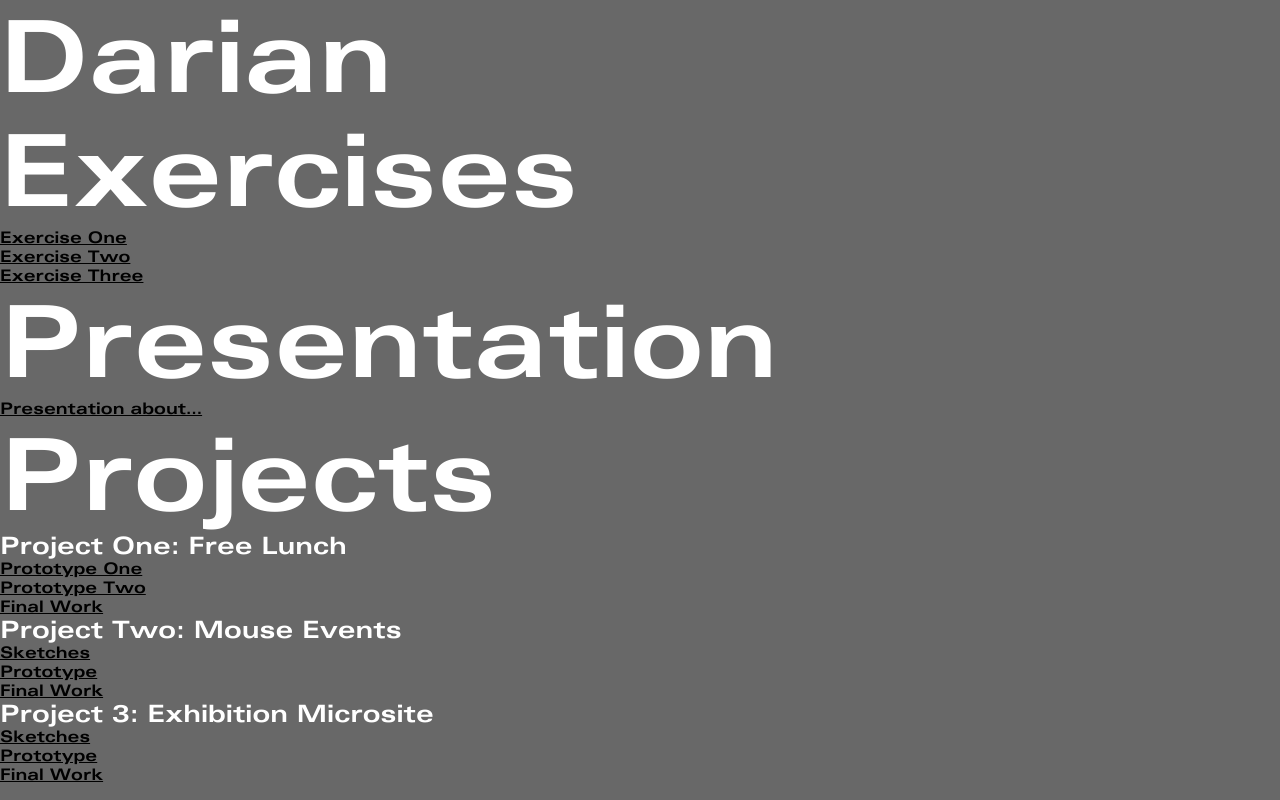
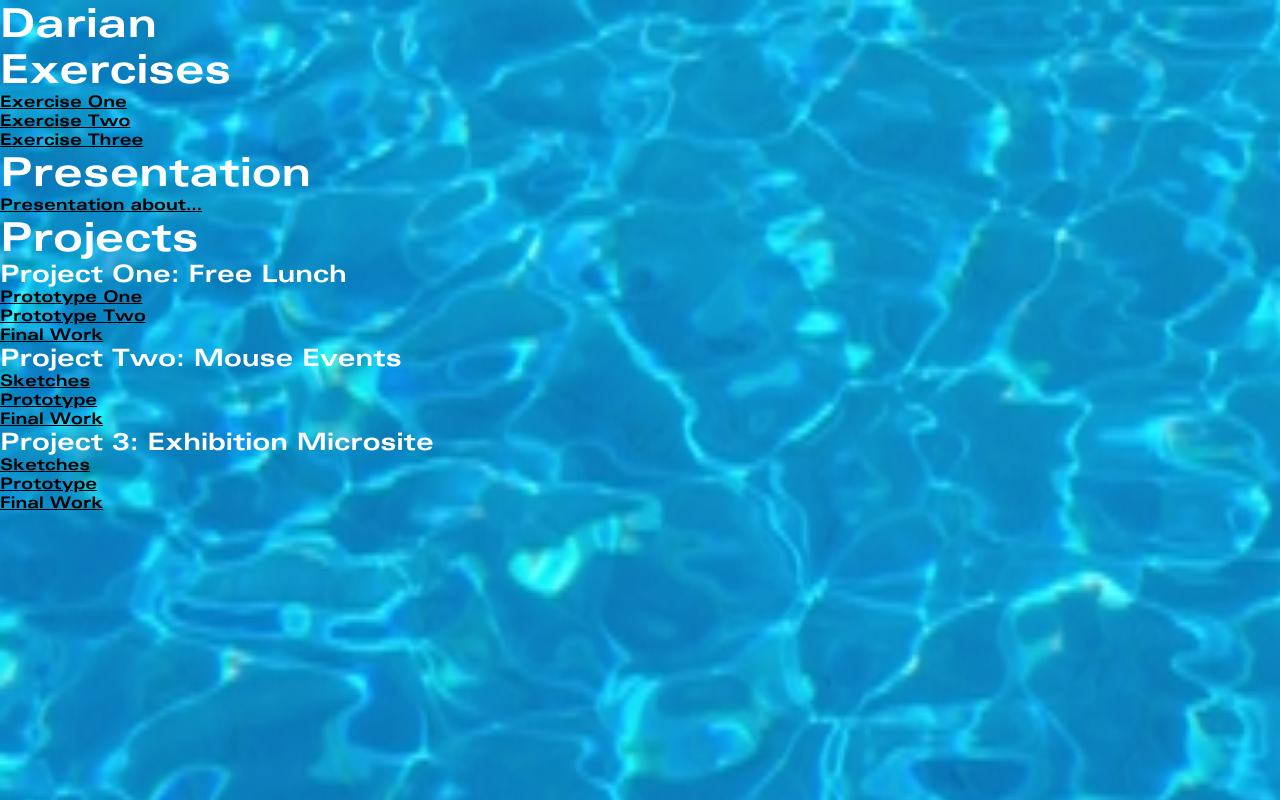
Before and after one commit to darnew/Interactive2, a plain HTML site: page index.html in a window 1280 px wide. Shown: the top 800 px of the page. Drawn offline with Linux system fonts and the light colour scheme.

Commit message:
Update main.css

```diff
--- a/css/main.css
+++ b/css/main.css
@@ -8,6 +8,8 @@
     font-style: normal;
 
 }
+
+
 * {
   margin: 0px;
   padding: 0px;
@@ -15,9 +17,15 @@
 
 /* begin styles */
 
+html {
+  background-image: url("preview.jpg");
+  background-repeat: no-repeat;
+  background-size: 2000px 2000px;
+}
+
 body {
   color: white;
-  background-color: grey;
+
   font-family: "univers_extendedbold";
   height: 200vh;
 
@@ -25,7 +33,7 @@ body {
 
 
 }
-h1{font-size: 100px}
+h1{font-size: 40px}
 
 
 h7{font-size: 40px}
@@ -34,6 +42,8 @@ h3 {
   letter-spacing: 5px;
 
 }
+
+h4{font-size: 100px}
 
 
 a, a:visited {
@@ -46,7 +56,7 @@ a:hover {
 }
 
 
-
+/*
 @keyframes background {
   50%   { background: black; }
   100%  { background: white; }
@@ -61,3 +71,5 @@ body {
 
 body.colorful {
   background-image: url("preview.jpg");
+
+/*
```
